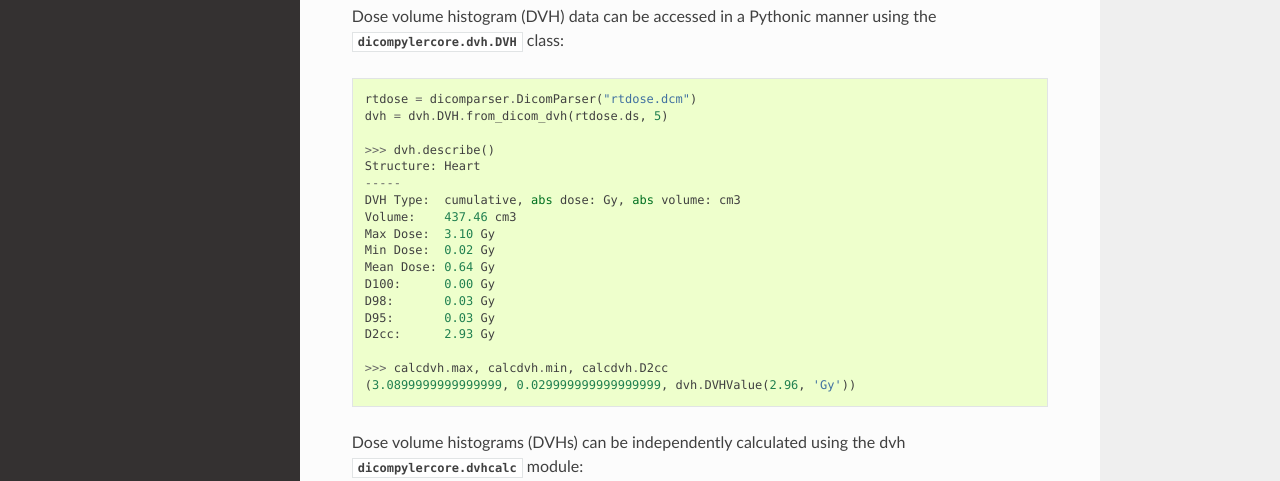
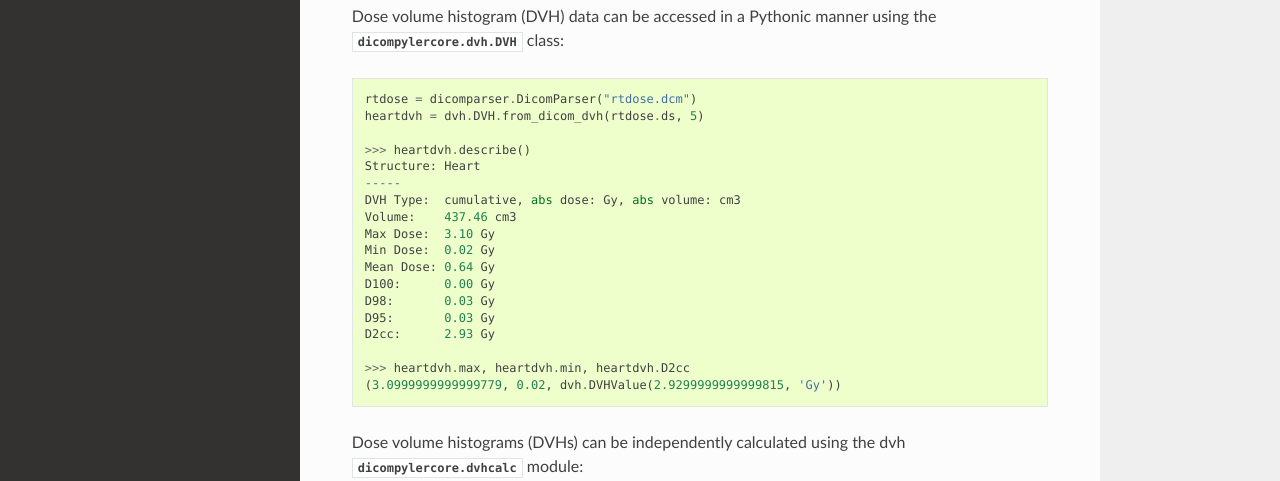
Before and after one commit to dicompyler/dicompyler-core, a Sphinx documentation site: the page built from docs/usage.rst, in a window 1280 px wide and 1262 px high. Shown: the part 460-941 px from the top of the window. Built offline with Sphinx 7.4.7 and the Read the Docs theme 2.0.0, drawn with Linux system fonts in a browser that asks for light colours.

Commit message:
Updated basic usage example which fixes issue #4

```diff
--- a/README.rst
+++ b/README.rst
@@ -48,9 +48,9 @@ Basic Usage
 
     # Access DVH data
     rtdose = dicomparser.DicomParser("rtdose.dcm")
-    dvh = dvh.DVH.from_dicom_dvh(rtdose.ds, 5)
+    heartdvh = dvh.DVH.from_dicom_dvh(rtdose.ds, 5)
 
-    >>> dvh.describe()
+    >>> heartdvh.describe()
     Structure: Heart
     DVH Type:  cumulative, abs dose: Gy, abs volume: cm3
     Volume:    437.46 cm3
--- a/docs/usage.rst
+++ b/docs/usage.rst
@@ -22,9 +22,9 @@ Dose volume histogram (DVH) data can be accessed in a Pythonic manner using the
 .. code-block:: python
 
     rtdose = dicomparser.DicomParser("rtdose.dcm")
-    dvh = dvh.DVH.from_dicom_dvh(rtdose.ds, 5)
+    heartdvh = dvh.DVH.from_dicom_dvh(rtdose.ds, 5)
 
-    >>> dvh.describe()
+    >>> heartdvh.describe()
     Structure: Heart
     -----
     DVH Type:  cumulative, abs dose: Gy, abs volume: cm3
@@ -37,8 +37,8 @@ Dose volume histogram (DVH) data can be accessed in a Pythonic manner using the
     D95:       0.03 Gy
     D2cc:      2.93 Gy
 
-    >>> calcdvh.max, calcdvh.min, calcdvh.D2cc
-    (3.0899999999999999, 0.029999999999999999, dvh.DVHValue(2.96, 'Gy'))
+    >>> heartdvh.max, heartdvh.min, heartdvh.D2cc
+    (3.0999999999999779, 0.02, dvh.DVHValue(2.9299999999999815, 'Gy'))
 
 Dose volume histograms (DVHs) can be independently calculated using the dvh :mod:`dicompylercore.dvhcalc` module:
 
```
